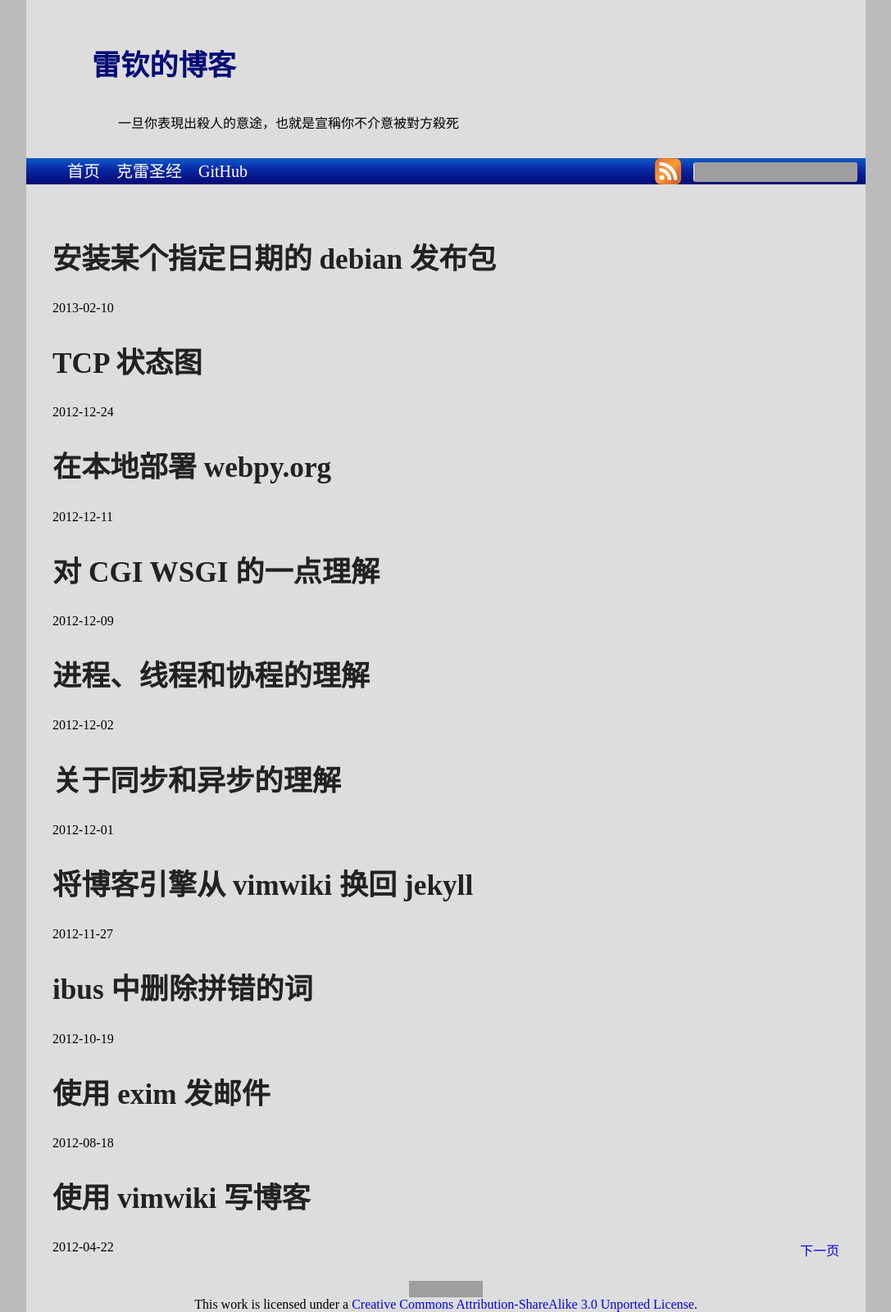
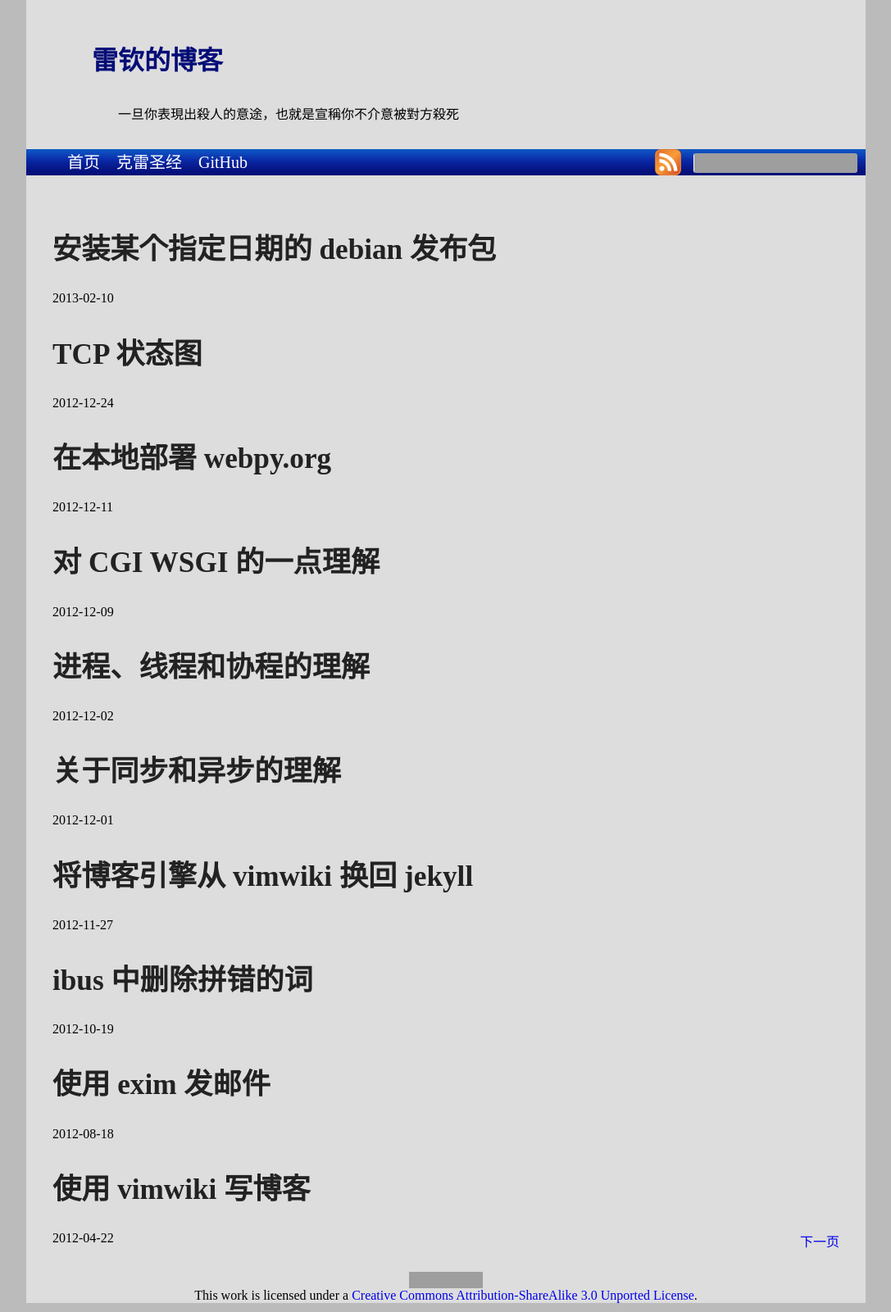
Before and after one commit to leiqin/leiqin.github.io, a Jekyll site: the page built from index.html, in a window 1280 px wide. Shown: the whole page at 82% size, without its empty margins (96-1183 px from the left). Built offline with Jekyll 4.4.1, drawn with Linux system fonts in a browser that asks for light colours; nearby versions of some CDN libraries; the list of posts is cut into pages by our own code; comment, search, counter and statistics services are not loaded; grey boxes are pictures that could not be loaded.

Commit message:
当 header 中的 克雷圣经 只有一行时，不会因为更新这一行而移动 label 横条

```diff
--- a/static/css/default.css
+++ b/static/css/default.css
@@ -50,12 +50,12 @@ dd {
 #header {
     padding: 1em;
 	padding-left: 5em;
-    min-height: 5em;
+    min-height: 9em;
 }
 
 #header-title {
     text-indent: 0;
-    font-size: 220%;
+    font-size: 200%;
     font-weight: bold;
 }
 
```
